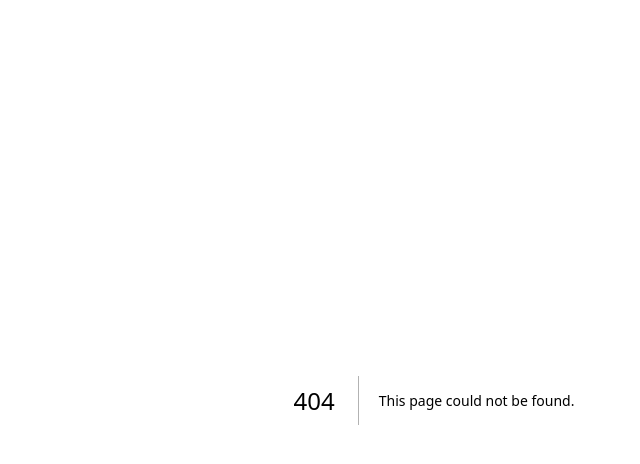
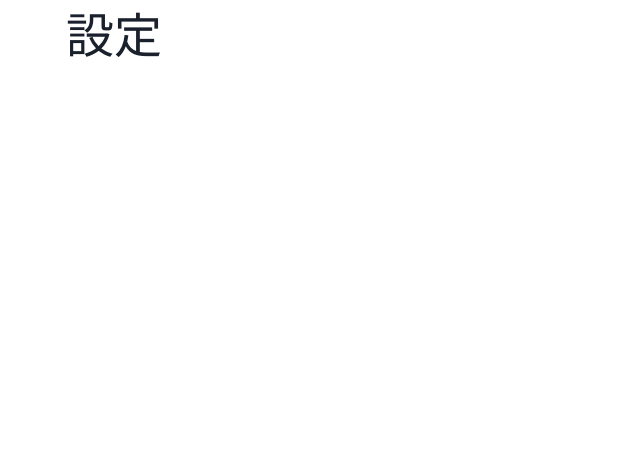
Before and after one commit to club-gleap/glape, a Next.js app: page /settings in a window 1280 px wide. Before the commit this address had no page. Shown: the top 464 px of the page, without its empty margins (206-846 px from the left). Built offline with nearby package versions, Linux system fonts and the light colour scheme.

Commit message:
add: page.tsx

```diff
--- /dev/null
+++ b/app/settings/page.tsx
@@ -0,0 +1,11 @@
+import { Box, Text, VStack } from "@chakra-ui/react";
+
+export default function Page() {
+  return (
+    <Box w={"100%"} h={"100%"}>
+      <VStack w={{ base: "100%", lg: "50%" }}>
+        <Text fontSize={"3em"}>設定</Text>
+      </VStack>
+    </Box>
+  );
+}
```
